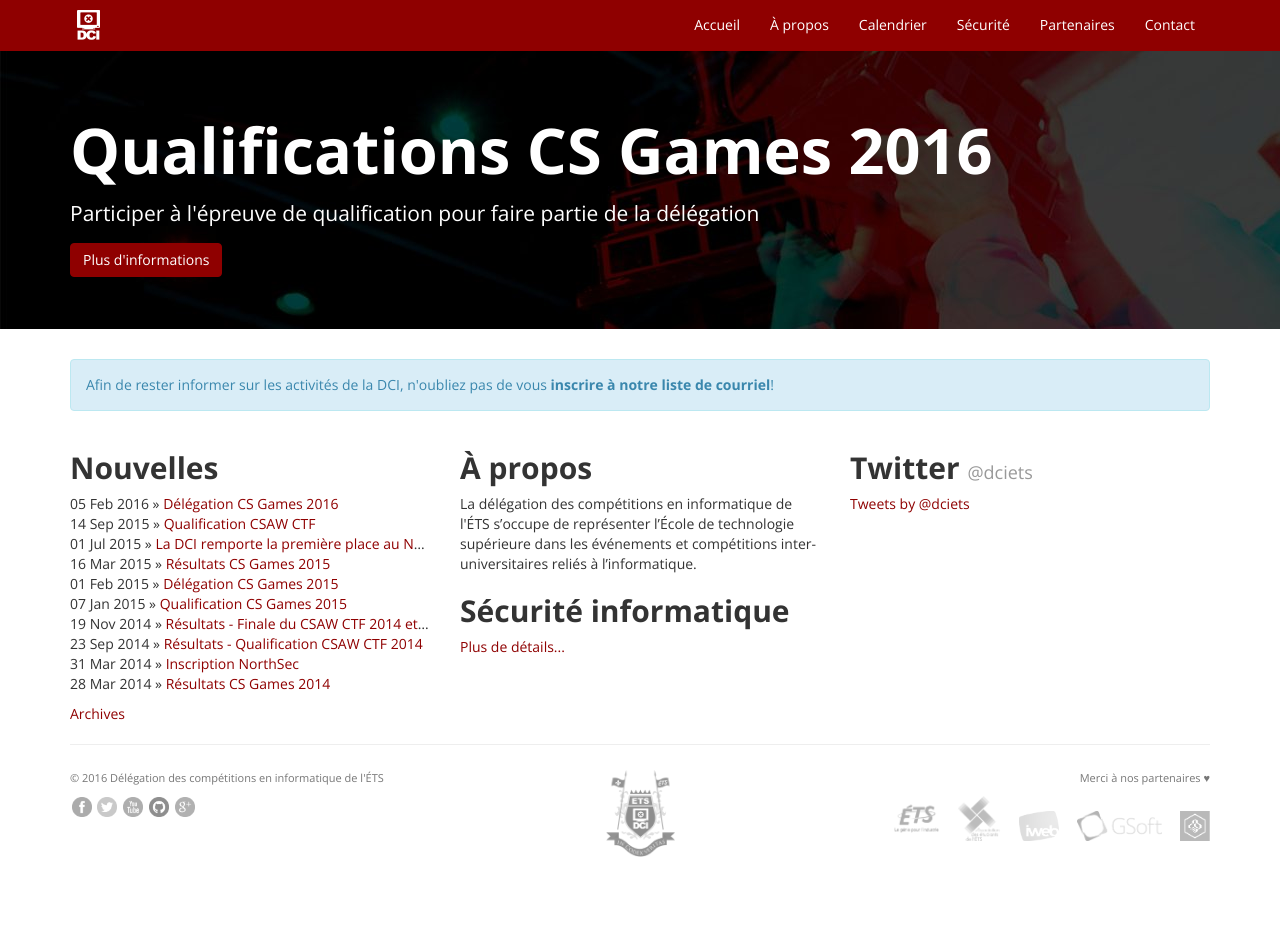
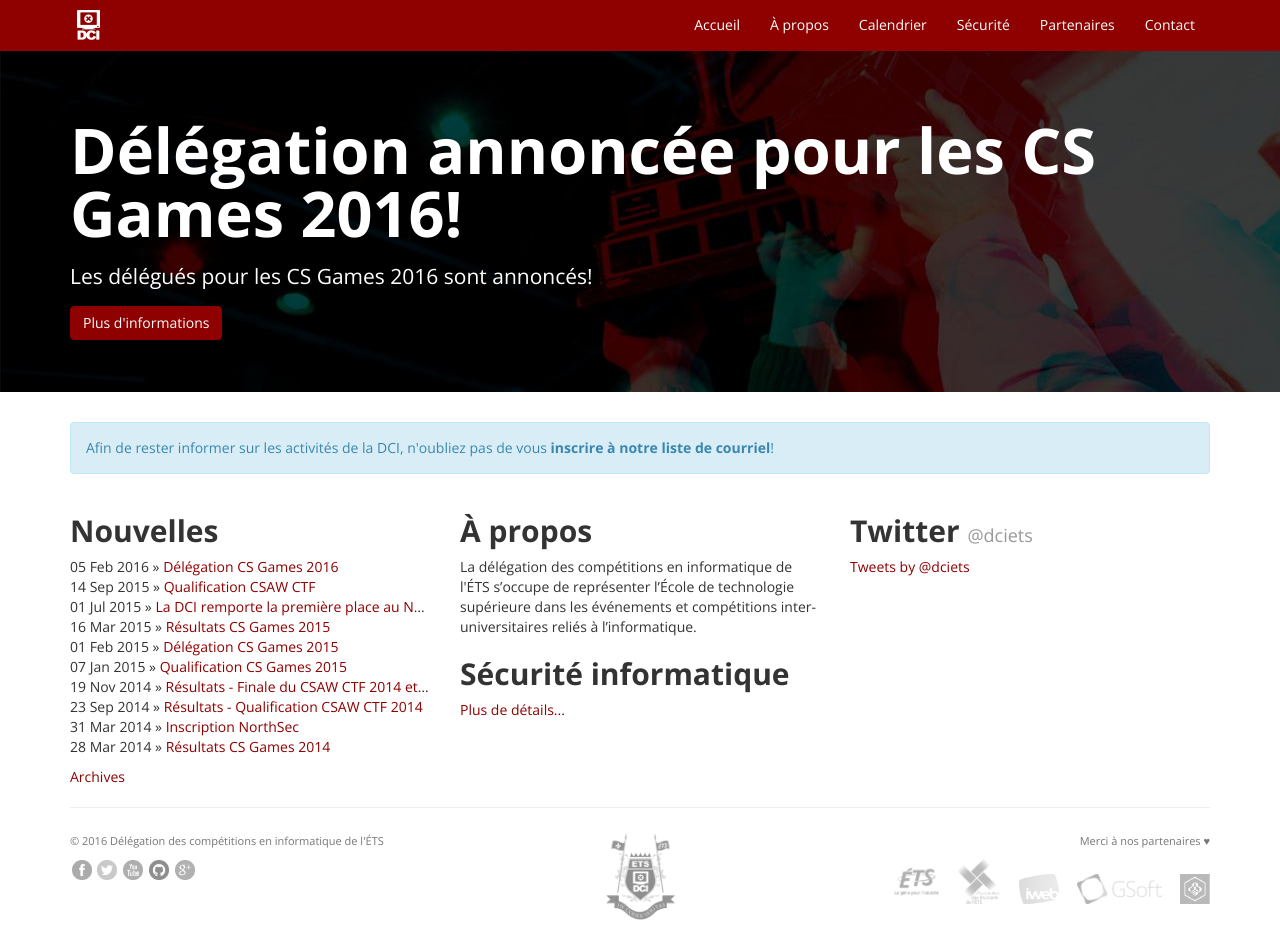
Before and after one commit to dciets/dciets.github.io, a Jekyll site: the page built from index.html, in a window 1280 px wide and 940 px high. Built offline with Jekyll 4.4.1, drawn with Linux system fonts in a browser that asks for light colours; Markdown is read by kramdown in place of the engine named in the settings; comment, search, counter and statistics services are not loaded.

Commit message:
Update front page avec annonce délégués CSG 2016

```diff
--- a/index.html
+++ b/index.html
@@ -4,9 +4,9 @@ layout: default
 <!-- Jumbotron -->
 <div class='jumbotron'>
   <div class='container'>
-    <h1>Qualifications CS Games 2016</h1>
-    <div class='p'>Participer à l'épreuve de qualification pour faire partie de la délégation</div>
-    <a class='btn btn-primary btn-md' href='https://www.facebook.com/events/1674508459499907/'>Plus d'informations</a>
+    <h1>Délégation annoncée pour les CS Games 2016!</h1>
+    <div class='p'>Les délégués pour les CS Games 2016 sont annoncés!</div>
+    <a class='btn btn-primary btn-md' href='/news/2016/02/05/delegation-cs-games-2016/'>Plus d'informations</a>
   </div>
 </div>
 
```
